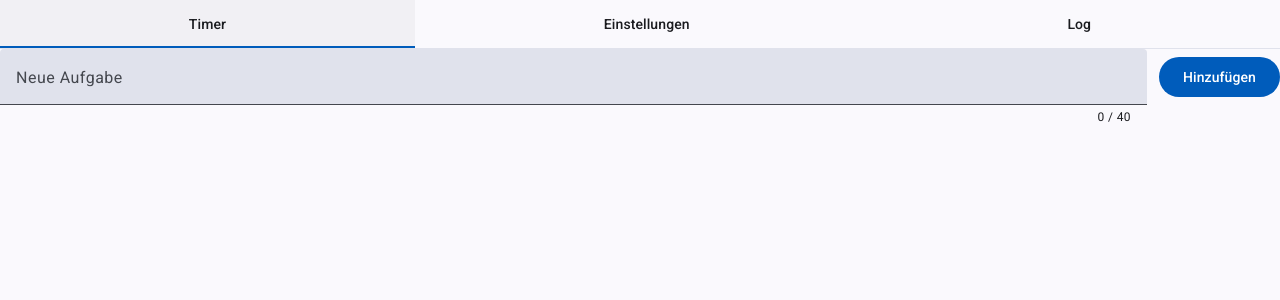
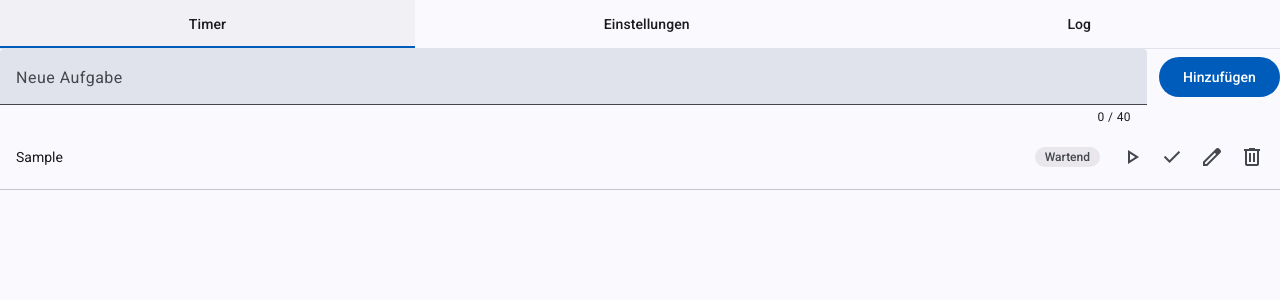
Before and after one commit to lucBoillat/PomodoroTimer, an Angular app: page /timer in a window 1280 px wide. Both pictures are taken after typing "Sample" into the empty fields and a click on the button "Hinzufügen". Shown: the top 300 px of the page. Built offline with nearby package versions, Linux system fonts and the light colour scheme.

Commit message:
create task item and add it to timer page

```diff
--- /dev/null
+++ b/src/app/features/timer/task-item.html
@@ -0,0 +1,73 @@
+@if (editing()) {
+  <form class="edit" [formRoot]="editForm" (keydown.escape)="cancelEditing()">
+    <mat-form-field subscriptSizing="dynamic">
+      <mat-label>Titel</mat-label>
+      <input matInput [formField]="editForm.title" />
+      @for (error of editForm.title().errors(); track $index) {
+        <mat-error>{{ error.message }}</mat-error>
+      }
+    </mat-form-field>
+    <button mat-icon-button type="submit" aria-label="Speichern" matTooltip="Speichern">
+      <mat-icon>check</mat-icon>
+    </button>
+    <button
+      mat-icon-button
+      type="button"
+      aria-label="Abbrechen"
+      matTooltip="Abbrechen"
+      (click)="cancelEditing()"
+    >
+      <mat-icon>close</mat-icon>
+    </button>
+  </form>
+} @else {
+  <span class="title">{{ task().title }}</span>
+  <span class="status" [attr.data-status]="task().state.status">{{ statusLabel() }}</span>
+
+  <span class="actions">
+    @if (task().isPending()) {
+      <span [matTooltip]="startBlocked() ?? 'Starten'">
+        <button
+          mat-icon-button
+          type="button"
+          aria-label="Starten"
+          [disabled]="startBlocked() !== null"
+          (click)="start.emit()"
+        >
+          <mat-icon>play_arrow</mat-icon>
+        </button>
+      </span>
+      <button
+        mat-icon-button
+        type="button"
+        aria-label="Als erledigt markieren"
+        matTooltip="Als erledigt markieren"
+        (click)="complete.emit()"
+      >
+        <mat-icon>check</mat-icon>
+      </button>
+    }
+    @if (task().canEdit()) {
+      <button
+        mat-icon-button
+        type="button"
+        aria-label="Bearbeiten"
+        matTooltip="Bearbeiten"
+        (click)="startEditing()"
+      >
+        <mat-icon>edit</mat-icon>
+      </button>
+    }
+    @if (task().canDelete()) {
+      <button
+        mat-icon-button
+        type="button"
+        aria-label="Löschen"
+        matTooltip="Löschen"
+        (click)="remove.emit()"
+      >
+        <mat-icon>delete</mat-icon>
+      </button>
+    }
+  </span>
+}
--- /dev/null
+++ b/src/app/features/timer/task-item.scss
@@ -0,0 +1,61 @@
+:host {
+  display: flex;
+  align-items: center;
+  gap: 12px;
+  min-height: 56px;
+  padding: 4px 8px 4px 16px;
+  border-bottom: 1px solid var(--mat-sys-outline-variant);
+}
+
+:host(.active) {
+  background: var(--mat-sys-secondary-container);
+}
+
+.title {
+  flex: 1;
+  min-width: 0;
+  overflow: hidden;
+  text-overflow: ellipsis; // long titles get "…" instead of pushing the buttons away
+  white-space: nowrap;
+}
+
+:host(.done) .title {
+  color: var(--mat-sys-on-surface-variant);
+  text-decoration: line-through;
+}
+
+.status {
+  flex-shrink: 0;
+  padding: 2px 10px;
+  border-radius: 999px;
+  font: var(--mat-sys-label-medium);
+  background: var(--mat-sys-surface-container-high);
+  color: var(--mat-sys-on-surface-variant);
+
+  &[data-status='running'] {
+    background: var(--mat-sys-primary);
+    color: var(--mat-sys-on-primary);
+  }
+
+  &[data-status='paused'] {
+    background: var(--mat-sys-tertiary-container);
+    color: var(--mat-sys-on-tertiary-container);
+  }
+}
+
+.actions {
+  display: flex;
+  flex-shrink: 0;
+}
+
+.edit {
+  display: flex;
+  align-items: center;
+  gap: 4px;
+  flex: 1;
+
+  mat-form-field {
+    flex: 1;
+    min-width: 0;
+  }
+}
--- /dev/null
+++ b/src/app/features/timer/task-item.ts
@@ -0,0 +1,75 @@
+import { Component, computed, input, linkedSignal, output, signal } from '@angular/core';
+import { form, FormField, FormRoot, validateStandardSchema } from '@angular/forms/signals';
+import { MatButtonModule } from '@angular/material/button';
+import { MatFormFieldModule } from '@angular/material/form-field';
+import { MatIconModule } from '@angular/material/icon';
+import { MatInputModule } from '@angular/material/input';
+import { MatTooltipModule } from '@angular/material/tooltip';
+import { createTaskSchema, Task, type TaskState } from '../../domain/task';
+
+const STATUS_LABELS: Record<TaskState['status'], string> = {
+  pending: 'Wartend',
+  running: 'Läuft',
+  paused: 'Pausiert',
+  done: 'Erledigt',
+};
+
+@Component({
+  imports: [
+    FormField,
+    FormRoot,
+    MatButtonModule,
+    MatFormFieldModule,
+    MatIconModule,
+    MatInputModule,
+    MatTooltipModule,
+  ],
+  selector: 'app-task-item',
+  styleUrl: './task-item.scss',
+  templateUrl: './task-item.html',
+  host: {
+    '[class.done]': 'task().isDone()',
+    '[class.active]': 'task().isRunning() || task().isPaused()',
+  },
+})
+export class TaskItem {
+  readonly task = input.required<Task>();
+  readonly startBlocked = input<string | null>(null); // a reason string, not a boolean
+
+  readonly start = output<void>();
+  readonly complete = output<void>();
+  readonly remove = output<void>();
+  readonly rename = output<string>();
+
+  protected readonly statusLabel = computed(() => STATUS_LABELS[this.task().state.status]);
+
+  protected readonly editing = signal(false);
+  // Re-syncs with the task's title whenever the task changes (e.g. after a rename).
+  private readonly editModel = linkedSignal(() => ({ title: this.task().title }));
+  protected readonly editForm = form(
+    this.editModel,
+    (path) => {
+      validateStandardSchema(path, createTaskSchema);
+    },
+    {
+      submission: {
+        action: async (field) => {
+          const title = field.title().value();
+          if (title.trim() !== this.task().title) {
+            this.rename.emit(title);
+          }
+          this.editing.set(false);
+        },
+      },
+    },
+  );
+
+  protected startEditing(): void {
+    this.editForm().reset({ title: this.task().title });
+    this.editing.set(true);
+  }
+
+  protected cancelEditing(): void {
+    this.editing.set(false);
+  }
+}
--- a/src/app/features/timer/timer-page.html
+++ b/src/app/features/timer/timer-page.html
@@ -1 +1,13 @@
 <app-task-form (added)="taskStore.add($event)" />
+@for (task of taskStore.tasks(); track task.id) {
+  <app-task-item
+    [task]="task"
+    [startBlocked]="startBlocked()"
+    (start)="taskStore.start(task.id)"
+    (complete)="taskStore.complete(task.id)"
+    (remove)="taskStore.delete(task.id)"
+    (rename)="taskStore.edit(task.id, $event)"
+  />
+} @empty {
+  <p>Noch keine Aufgaben.</p>
+}
--- a/src/app/features/timer/timer-page.ts
+++ b/src/app/features/timer/timer-page.ts
@@ -1,13 +1,23 @@
-import { Component, inject } from '@angular/core';
+import { Component, computed, inject } from '@angular/core';
 import { TaskForm } from './task-form';
 import { TaskStore } from './task-store';
+import { BreakStore } from './break-store';
+import { TaskItem } from './task-item';
 
 @Component({
-  imports: [TaskForm],
+  imports: [TaskForm, TaskItem],
   selector: 'app-timer-page',
   styleUrl: './timer-page.scss',
   templateUrl: './timer-page.html',
 })
 export class TimerPage {
   protected readonly taskStore = inject(TaskStore);
+  protected readonly breakStore = inject(BreakStore);
+  protected readonly startBlocked = computed(() =>
+    !this.taskStore.activeTask()
+      ? !this.breakStore.currentBreak()
+        ? null
+        : 'Pause läuft'
+      : 'Eine andere Aufgabe ist aktiv',
+  );
 }
```
Also changed, not shown: 1 other file (tests, documents, lock files or other folders).
